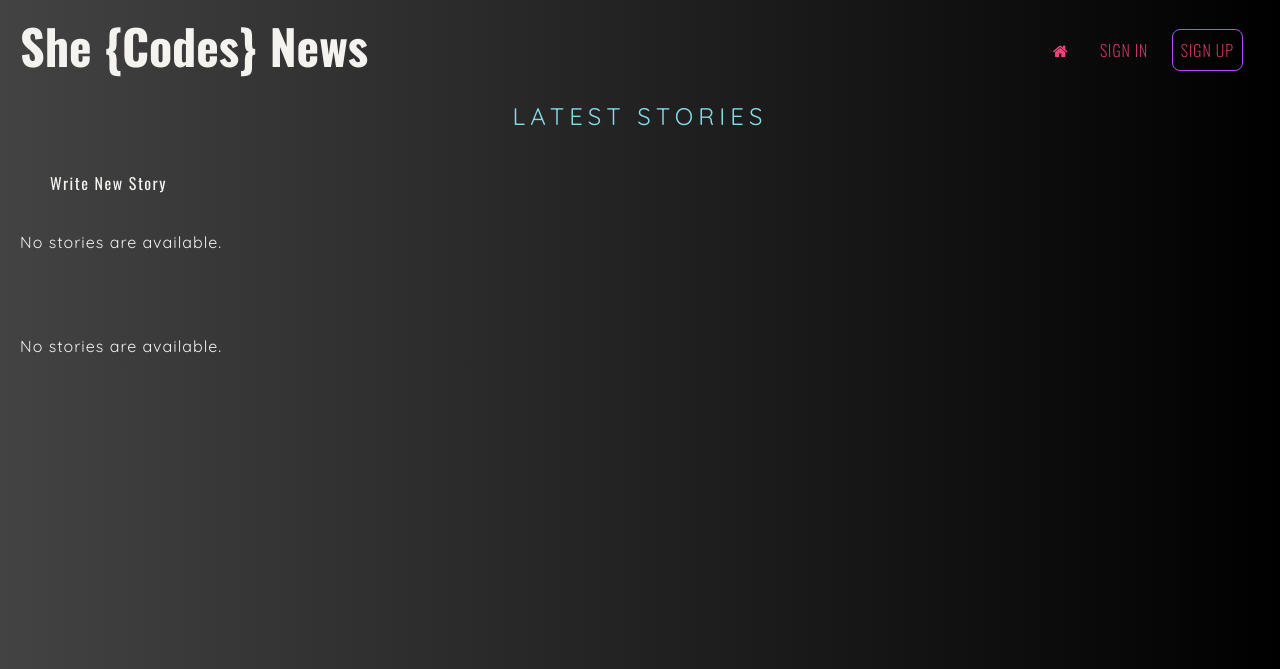
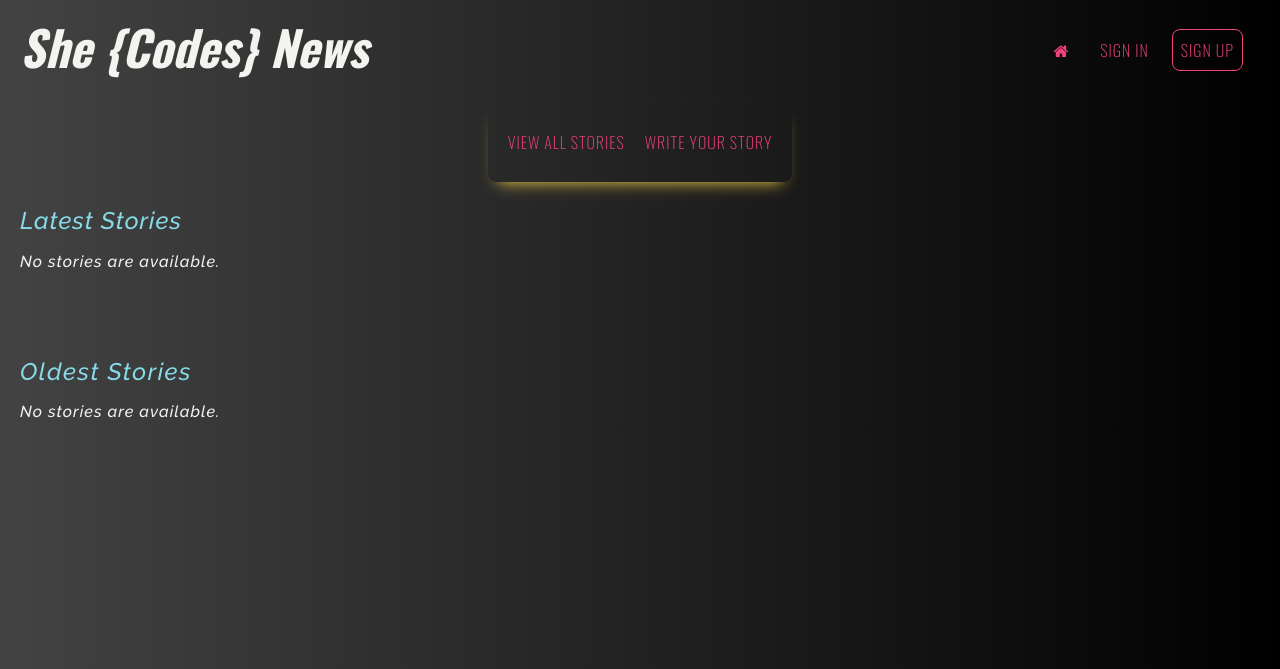
Before and after one commit to alanychan/she-codes-django-news-project-alanychan, a Django app: page /news/ in a window 1280 px wide. Shown: the top 669 px of the page. Run offline with Django 4.2, Linux system fonts and the light colour scheme; data that the repository does not hold is empty; parts of the project's set-up code (start-up, migrations or seed data) failed here and were passed over.

Commit message:
Add new form to view all stories in list form.
Add new form to view all stories in list form.

```diff
--- a/she_codes_news/news/static/news/styles.css
+++ b/she_codes_news/news/static/news/styles.css
@@ -94,13 +85,13 @@
     margin-right: 5px;
 }
 
-#all-stories {
+#old-stories {
     display: flex;
     flex-wrap: wrap;
     justify-content: space-between;
 }
 
-#all-stories .story-card {
+#old-stories .story-card {
     flex-basis: 32%;
     flex-grow: 1;
 }
--- a/she_codes_news/news/templates/news/index.html
+++ b/she_codes_news/news/templates/news/index.html
@@ -7,8 +7,12 @@
 
 {% block content %}
 
+<!-- <div>
+    <div class="write-story-class"><a href="{% url 'news:allStories' %}" id="write-story-id">View All Stories</a></div>
+
+    <div class="write-story-class"><a href="{% url 'news:newStory' %}" id="write-story-id">Write New Story</a></div>
+</div> -->
     <h2>Latest Stories</h2>
-    <div id="id-write-story"><a href="{% url 'news:newStory' %}" id="id-write-story">Write New Story</a></div>
     <div id="latest-stories">
         {% if latest_stories %}
             {% for story in latest_stories %}
@@ -20,9 +24,10 @@
         {% endif %}
     </div>
 
-    <div id="all-stories">
-        {% if latest_stories %}
-            {% for story in all_stories %}
+    <h3>Oldest Stories</h3>
+    <div id="old-stories">
+        {% if old_stories %}
+            {% for story in old_stories %}
                 <!-- <p>{{ story.title }}</p> -->
                 {% include "./storyCard.html" with story=story %}
             {% endfor %}
--- a/she_codes_news/news/templates/news/storyCard.html
+++ b/she_codes_news/news/templates/news/storyCard.html
@@ -2,7 +2,7 @@
 
 <div class="story-card" id="story-card-{{ position }}">
     <h3>
-        <a href="{% url 'users:viewAccount' story.author.id %}">
+        <a href="{% url 'users:viewAccount' story.author.id %}" id="id-author">
         {% if story.author.first_name or story.author.last_name %}
             {{ story.author.first_name }} {{ story.author.last_name }}
         {% else %}
--- a/she_codes_news/news/urls.py
+++ b/she_codes_news/news/urls.py
@@ -13,6 +13,7 @@ app_name = 'news'
 
 urlpatterns = [
     path('', views.IndexView.as_view(), name='index'),
+    path('allStories/', views.ListStoriesView.as_view(), name='allStories'),
     path('<int:pk>/', views.StoryView.as_view(), name='story'),
     path('add-story/', views.AddStoryView.as_view(), name='newStory'),
     path('<int:pk>/comment/', views.AddCommentView.as_view(), name ="addComment"),
--- a/she_codes_news/news/views.py
+++ b/she_codes_news/news/views.py
@@ -23,6 +23,7 @@ class IndexView(generic.ListView):
         #returns the oldest 4 stories
         context['old_stories'] = NewsStory.objects.all().order_by('pub_date')[:4]
 
+
         return context
 
 # Alany 26/12/2022
@@ -38,6 +39,20 @@ class StoryView(generic.DetailView):
         context["form_action"] = reverse_lazy('news:addComment', kwargs={'pk':self.kwargs.get('pk')})
         return context
 
+class ListStoriesView(generic.ListView):
+    template_name = 'news/allStories.html'
+    context_object_name = "all_stories"
+
+    def get_queryset(self):
+        '''Return all news stories.'''
+        return NewsStory.objects.all().order_by('-pub_date')
+
+    def get_context_data(self, **kwargs):
+        context = super().get_context_data(**kwargs)
+        # #returns all stories
+        context['list_stories'] = NewsStory.objects.all().order_by('-pub_date')
+
+        return context
 # add view to use Storyform
 
 class AddStoryView(LoginRequiredMixin, generic.CreateView):
--- a/she_codes_news/static/styles.css
+++ b/she_codes_news/static/styles.css
@@ -1,13 +1,16 @@
-/* @import url('https://fonts.googleapis.com/css2?family=Montserrat+Subrayada:wght@700&display=swap'); */
-@import url('https://fonts.googleapis.com/css2?family=Quicksand:wght@400;500;700&display=swap');
+@import url('https://cdnjs.cloudflare.com/ajax/libs/font-awesome/4.7.0/css/font-awesome.min.css');
+@import url('https://fonts.googleapis.com/css2?family=Raleway:ital,wght@0,400;0,700;1,500&display=swap');
 @import url('https://fonts.googleapis.com/css?family=Oswald:200,400,700');
-@import url('https://cdnjs.cloudflare.com/ajax/libs/font-awesome/4.7.0/css/font-awesome.min.css');
+/* @import url('https://fonts.googleapis.com/css2?family=Lora:ital,wght@0,400;1,400;1,600;1,700&display=swap'); */
+
+/* @import url('https://fonts.googleapis.com/css2?family=Lora:ital,wght@0,400;1,400;1,600;1,700&family=Oswald:wght@200;400;500;600;700&display=swap'); */
 
 /*css for colour variables*/
 :root {
     --vBackground-Image: linear-gradient(to right, #434343 0%, black 100%);
 
-    --vColor-Name: #87dae7;
+    --vColor-Help-Text: #ff3b00;
+    --vColor-Hover-Box: #f5d047;
 
     --vColor-Post-Button: #6a30fb;
     --vColor-Post-Button-Hover: #451bb0;
@@ -17,8 +20,8 @@
     --vColor-Title: #f2427d;
     --vColor-SubTitle: #87dae7;
 
-    --vFont-Family-Title: 'Oswald', sans-serif;
-    --vFont-Family-Site: 'Quicksand', sans-serif;
+    --vFont-Family-Title: 'Oswald', serif;
+    --vFont-Family-Site: 'Raleway', sans-serif;
 
 }
 
@@ -45,6 +48,7 @@ body {
     background-image: var(--vBackground-Image);
     color: var(--vColor-Site);
     font-family: var(--vFont-Family-Site);
+    font-style: italic;
     margin: 0 20px;
     padding-bottom: 20px 20px 100px 20px;
 }
@@ -167,34 +179,34 @@ h1 {
     margin: 0;
 }
 
-h2,
-.section-header {
-    text-align: center;
+h2 {
+    text-align: start;
     margin: 0 auto;
     padding: 10px 0;
     font: var(--vFont-Title);
     font-size: 1.5rem;
     color: var(--vColor-SubTitle);
-    text-transform: uppercase;
-    letter-spacing: 5px;
+    text-transform: capitalize;
+    letter-spacing: 1px;
 }
 
 h3 {
-    color: var(--vColor-Title);
-    font-family: var(--vFont-Family-Title);
+    color: var(--vColor-SubTitle);
+    font: var(--vFont-Title);
     font-size: 1.5rem;
     letter-spacing: 1.5px;
     line-height: 1.5;
     margin: 0px;
     padding: 5px 0px 5px 0px;
-    text-transform: uppercase;
+    text-align: start;
+    text-transform: capitalize;
 }
 
 h4 {
-    color: var(--vColor-SubTitle);
-    font-family: var(--vFont-Family-Title);
+    color: var(--vColor-Title);
+    font: var(--vFont-Family-Title);
     letter-spacing: 1.5px;
-    /* font-size: 1rem; */
+    font-weight: lighter;
     margin: 0;
 }
 
@@ -203,9 +215,13 @@ h4 {
     display: flex;
 }
 
-.helptext,
-ul>li {
-    color: #ff3b00;
+#header-text>a:hover::before {
+    transform-origin: left;
+    transform: scaleX(1);
+}
+
+.helptext {
+    color: var(--vColor-Help-Text);
     letter-spacing: 1px;
     font-weight: lighter;
     width: 80%;
@@ -299,9 +322,19 @@ hr {
 }
 
 #id-sign-up {
-    border: 1px solid #AE4DFF;
+    border: 1px solid var(--vColor-Title);
     border-radius: 8px;
+    font: var(--vFont-Family-TitleTitle);
     padding: 3px;
+    text-transform: uppercase;
+}
+
+#id-sign-up:hover {
+    background-color: var(--vColor-Hover-Box);
+    border: 1px solid var(--vColor-Post-Button-Hover);
+    border-radius: 8px;
+    color: #272244;
+    font-weight: bolder;
 }
 
 #id-social {
@@ -310,17 +343,10 @@ hr {
     margin: 5px 0;
 }
 
-#id-social #id-a-profile-card {
+#id-social {
     color: #000;
     text-decoration: none;
     font-size: 18px;
-}
-
-#id-write-story {
-    letter-spacing: 1.5px;
-    margin: 15px auto;
-    padding: 15px;
-    text-transform: none;
 }
 
 
@@ -331,9 +357,9 @@ label {
     width: 150px;
 }
 
-
 #menu-outer {
     height: 84px;
+    margin: 10px;
 }
 
 #name {
@@ -428,10 +439,88 @@ a:hover {
     position: relative;
 }
 
+.section-header {
+    text-align: center;
+    margin: 0 auto;
+    padding: 10px 0;
+    font: var(--vFont-Title);
+    font-size: 1.5rem;
+    color: var(--vColor-SubTitle);
+    text-transform: uppercase;
+    letter-spacing: 5px;
+}
+
 #table {
+    box-shadow: var(--vColor-Hover-Box) 0px 10px 15px -10px;
+    border-radius: 8px;
     display: table;
     /* Allow the centering to work */
     margin: 0 auto;
+}
+
+ul#horizontal-list {
+    text-transform: uppercase;
+    list-style: none;
+    padding: 12px;
+}
+
+ul#horizontal-list li {
+    display: inline;
+}
+
+ul#horizontal-list li a {
+    color: var(--vColor-Title);
+    font-size: 1rem;
+    font: 300 16px 'Oswald', sans-serif;
+    letter-spacing: 1px;
+    line-height: 1.5;
+    text-align: center;
+    padding: 8px;
+    text-decoration: none;
+}
+
+ul#horizontal-list>li a:hover {
+    background-color: var(--vColor-Hover-Box);
+    border-radius: 8px;
+    /* color: #272244; */
+    font-weight: bolder;
+}
+
+ul>li {
+    color: var(--vColor-Help-Text);
+    letter-spacing: 1px;
+    font-weight: lighter;
+    width: 80%;
+}
+
+.write-story-class {
+    background-image: var(--vBackground-Image);
+    /* border: 1px solid var(--vColor-SubTitle); */
+    margin: 15px 15px 25px;
+    padding: 20px 0;
+    text-align: end;
+    text-transform: none;
+}
+
+#write-story-id {
+    background-color: var(--vColor-Hover-Box);
+    border-top-left-radius: 37px 140px;
+    border-top-right-radius: 23px 130px;
+    border-bottom-left-radius: 110px 19px;
+    border-bottom-right-radius: 120px 24px;
+    color: var(--vColor-Title);
+    transform: rotate(-1deg);
+    box-shadow: 3px 15px 8px -10px var(--vColor-Title);
+    transition: all 0.13s ease-in;
+    letter-spacing: 1.5px;
+    margin: 0px;
+    padding: 8px;
+}
+
+.write-story-class>a:hover {
+    background-color: var(--vColor-Site);
+    border-radius: 7px;
+    text-transform: uppercase;
 }
 
 /* ul>li .errorlist {
@@ -460,37 +549,17 @@ a:hover {
     }
 } */
 
-ul#horizontal-list {
-    text-transform: uppercase;
-    list-style: none;
-    padding: 12px;
-}
 
-ul#horizontal-list li {
-    display: inline;
-}
-
-ul#horizontal-list li a {
-    color: var(--vColor-Title);
-    font-size: 1rem;
-    font: 300 16px 'Oswald', sans-serif;
-    letter-spacing: 1px;
-    line-height: 1.5;
+/* #contact-button {
+    border: none;
+    border-radius: 0px;
+    outline: 0;
+    display: inline-block;
+    padding: 8px;
+    color: white;
+    background-color: #000;
     text-align: center;
-    padding: 8px;
-    text-decoration: none;
-}
-
-ul#horizontal-list li a:hover,
-#id-write-story a:hover {
-    background-color: #f5d047;
-    border-radius: 8px;
-    color: #272244;
-    font-weight: bolder;
-
-    /* border: 1px solid white;
-    padding: 10px;
-    border-width: 3px 4px 3px 5px;
-    border-radius: 95% 4% 92% 5%/4% 95% 6% 95%;
-    transform: rotate(2deg); */
-}
+    cursor: pointer;
+    width: 100%;
+    font-size: 18px;
+} */
--- a/she_codes_news/templates/header.html
+++ b/she_codes_news/templates/header.html
@@ -1,31 +1,29 @@
 {% load static %}
 <div>
-    <!-- {% if request.user.is_authenticated%}
-    <div id="name">
-        <a href="#"> {{ user.username | capfirst }}</a>
-    </div>
-    {% endif %} -->
-
-    {% if request.user.is_authenticated and profile.id == request.user.id %}
     <div id="menu-outer">
         <div id="table">
           <ul id="horizontal-list">
-            {% if request.user.is_superuser %}<li><a href="{% url 'admin:index' %}">Admin Access</a></li>{% endif %}
-            <li><a href="{% url 'users:updateAccount' request.user.id %}">Edit Profile</a></li>
-            <!-- <li><a href="{% url 'news:index' %}{{ request.user.id }}">Your Stories</a></li> -->
-            <li><a href="{% url 'news:newStory' %}">Write your Story</a></li>
+            <li>
+              <a href="{% url 'news:allStories' %}">
+                View All Stories
+              </a>
+            </li>
+            <li>
+              <a href="{% url 'news:newStory' %}">
+                Write your Story
+              </a>
+            </li>
+            {% if request.user.is_authenticated and profile.id == request.user.id %}
+              {% if request.user.is_superuser %}
+                <li>
+                  <a href="{% url 'admin:index' %}">Admin Access</a>
+                </li>
+              {% endif %}
+              <li>
+                <a href="{% url 'users:updateAccount' request.user.id %}">Edit Profile</a>
+              </li>
+            {% endif %}
           </ul>
         </div>
       </div>
-    {% endif %}
-</div>
-
-<!-- {% if request.user.is_authenticated and profile.id == request.user.id %}
-  <div id="id-header-container">
-      {% if request.user.is_superuser %}
-        <a href="{% url 'admin:index' %}">Admin Access</a>
-        {% endif %}
-      <a href="{% url 'users:updateAccount' request.user.id %}"> Edit Profile</a>
-      <a href="{% url 'news:newStory' %}">Write New Story</a>
-  </div>
-{% endif %}  -->
+    </div>
--- a/she_codes_news/templates/nav.html
+++ b/she_codes_news/templates/nav.html
@@ -1,5 +1,5 @@
 <nav>
-    <div>
+    <div class="nav-div">
         <ul id="horizontal-list">
             <li><a href="{% url 'news:index' %}"><i class="fa fa-home"></i></a></li>
         {% if request.user.is_authenticated %}
@@ -11,12 +11,4 @@
         {% endif %}
         </ul>
     </div>
-    <!-- <a href="{% url 'news:index' %}">Home</a>
-    {% if request.user.is_authenticated %}
-        <a href="{% url 'users:viewAccount' request.user.id %}">{{ user.username }}</a>
-        <a href="{% url 'logout' %}">Sign Out</a>
-    {% else %}
-        <a href="{% url 'login' %}">Sign In</a>
-        <a href="{% url 'users:createAccount' %}">Sign Up</a>
-    {% endif %} -->
 </nav>
--- a/she_codes_news/users/templates/registration/login.html
+++ b/she_codes_news/users/templates/registration/login.html
@@ -8,7 +8,7 @@
         {% csrf_token %}
         {{ form.as_p}}
         <button type="submit">Login</button>
-        <p>Need an account <a href="{% url 'users:createAccount' %}" id="a-signing">Sign Up</a></p>
+        <p>Need an account <a href="{% url 'users:createAccount' %}" id="id-sign-up">Sign Up</a></p>
     </form>
 
 {% endif %}
--- a/she_codes_news/users/templates/users/profileCard.html
+++ b/she_codes_news/users/templates/users/profileCard.html
@@ -19,7 +19,7 @@
     {{ profile.username }}
   {% endif %}
   </h3>
-  <p class="profile-title" alt="about me">{{ profile.bio_content|truncatewords:20 }}</p>
+  <p class="profile-title" alt="about me">{{ profile.bio_content|truncatewords:8 }}</p>
 
   <!-- <div id="id-social">
     <a href="#" id="id-a-profile-card"><i class="fa fa-dribbble"></i></a>
--- a/she_codes_news/users/templates/users/updateAccount.html
+++ b/she_codes_news/users/templates/users/updateAccount.html
@@ -6,6 +6,7 @@
 {% endblock %}
 
 {% block content %}
+<h2>Edit Your Account</h2>
 <form method="post">{% csrf_token %}
     {{ form.as_p }}
     <input type="submit" value="Update">
```
Also changed, not shown: other parts of she_codes_news/news/static/news/styles.css (+16 -19 lines), other parts of she_codes_news/static/styles.css (+25 -25 lines), she_codes_news/news/templates/news/allStories.html (added, +27 -0 lines), she_codes_news/news/templates/news/createStory.html (+1 -10 lines), she_codes_news/news/templates/news/story.html (+11 -3 lines).
